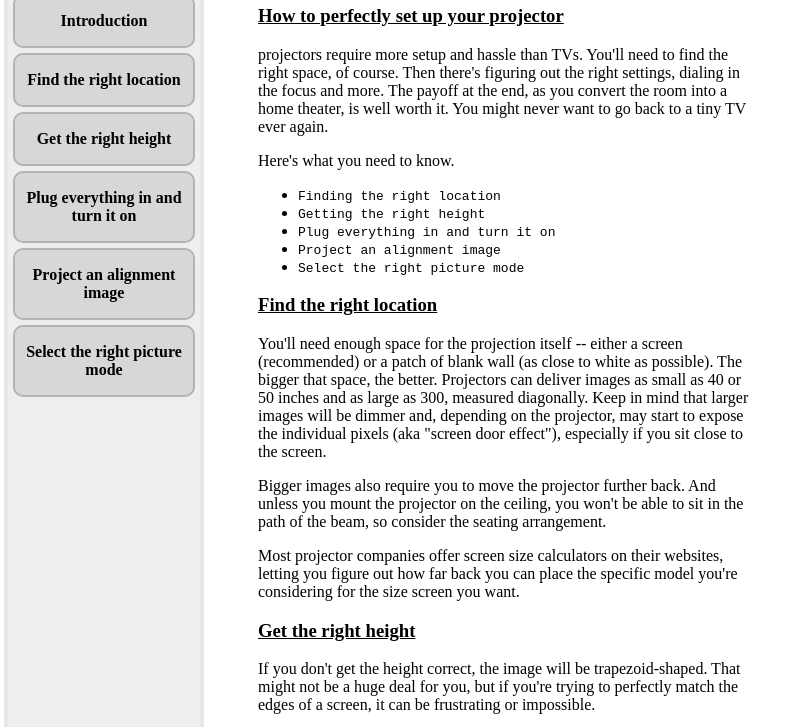
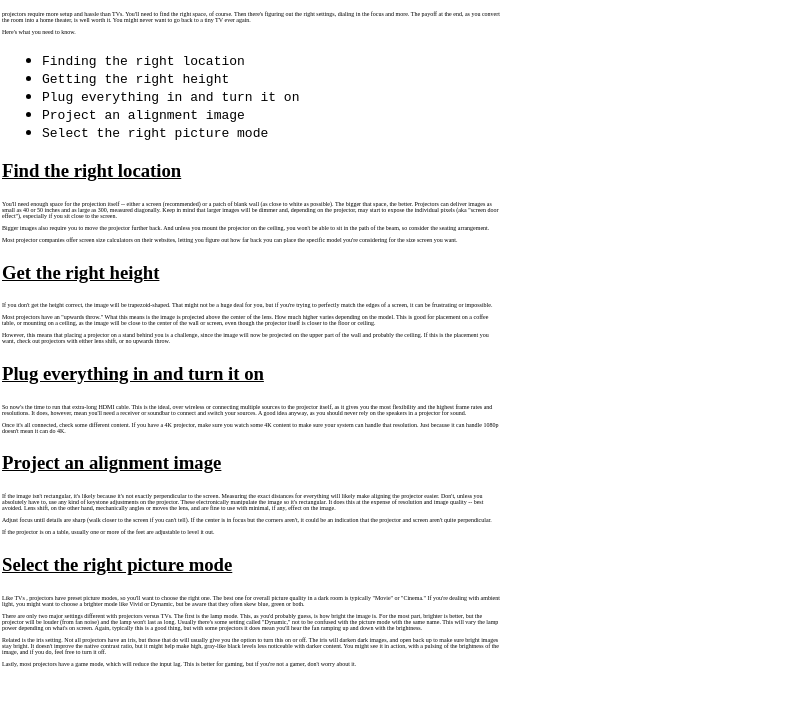
Before and after one commit to Haron254-Byte/Sample-technical-documentation-page., a plain HTML site: page index.html in a window 1280 px wide. Shown: the part 72-799 px from the top of the page, without its empty margins (0-810 px from the left). Drawn offline with Linux system fonts and the light colour scheme.

Commit message:
Update styles.css

```diff
--- a/styles.css
+++ b/styles.css
@@ -72,7 +72,7 @@
 	   scroll-behavior: smooth;
 	 }
    }
-   @media(min-width:10px) and (max-width: 300px){
+   @media(min-width: 250px){
 
 	   P,h1,h2{
 font-size:6px;
@@ -82,7 +82,7 @@ font-size:6px;
 	 }
 	   body{
 	overflow-X:hidden;
-		   margin-left: -13.5rem;
+		   margin-left: -15.5rem;
 
 		    }
 
```
